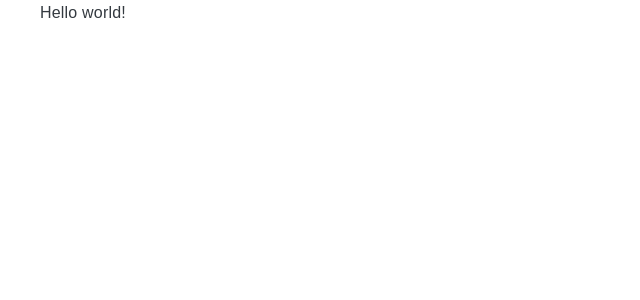
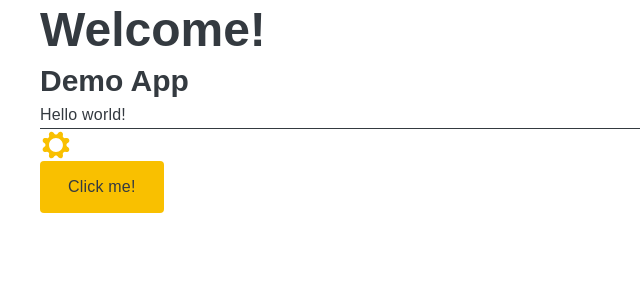
Before and after one commit to PensionBee/ddd-workshop, a React (Vite) app in the folder apps/frontend/: page / in a window 1280 px wide. Shown: the top 300 px of the page, without its empty margins (0-640 px from the left). Built offline with nearby package versions, Linux system fonts and the light colour scheme.

Commit message:
Clean up

```diff
--- a/apps/frontend/src/pages/Home.tsx
+++ b/apps/frontend/src/pages/Home.tsx
@@ -1,5 +1,8 @@
+import { Box } from "@shared/components/Box";
+import { Button } from "@shared/components/Button";
 import { GridContainer, GridRow, GridItem } from "@shared/components/Grid";
-import { BodySmallL } from "@shared/components/Typography";
+import { LargeSystemIcon } from "@shared/components/Svg";
+import { BodySmallL, Heading1, Heading2 } from "@shared/components/Typography";
 
 export const HomePage = () => {
   return (
@@ -9,7 +12,12 @@ export const HomePage = () => {
         <GridContainer>
           <GridRow>
             <GridItem>
+              <Heading1>Welcome!</Heading1>
+              <Heading2>Demo App</Heading2>
               <BodySmallL>Hello world!</BodySmallL>
+              <Box w="100%" borderBottom={1} borderColor="black"/>
+              <LargeSystemIcon icon="Account"/>
+              <Button onClick={() => alert('Hello!')}>Click me!</Button>
             </GridItem>
           </GridRow>
         </GridContainer>
--- a/apps/frontend/src/shared/components/MultiStepForm/MultiStepForm.tsx
+++ b/apps/frontend/src/shared/components/MultiStepForm/MultiStepForm.tsx
@@ -55,6 +55,8 @@ export const createMultiStepFormContext = <FormSchema extends z.AnyZodObject>(
   createContext<MultiStepFormReducer<FormSchema>>([initialState, () => null]);
 
 export const MultiStepForm = <FormSchema extends z.AnyZodObject>({
+  // eslint-disable-next-line @typescript-eslint/ban-ts-comment
+  // @ts-ignore
   _schema, // Required to infer the type of the form schema
   Context,
   partials,
--- a/apps/frontend/src/shared/components/Svg/components/FooterSystemIcons.tsx
+++ b/apps/frontend/src/shared/components/Svg/components/FooterSystemIcons.tsx
@@ -1,4 +1,3 @@
-/* eslint-disable react-refresh/only-export-components */
 export { ReactComponent as FscsLogo } from "@assets/images/fscs-protected-colour.svg";
 export { ReactComponent as TrustPilot } from "@assets/images/trustpilot.svg";
 export { ReactComponent as InternetCrystalMark } from "@assets/images/internet-crystal-mark.svg";
--- /dev/null
+++ b/apps/frontend/svg.d.ts
@@ -0,0 +1,6 @@
+declare module "*.svg" {
+  import React = require("react");
+  export const ReactComponent: React.FC<React.SVGProps<SVGSVGElement>>;
+  const src: string;
+  export default src;
+}
--- a/apps/frontend/tsconfig.json
+++ b/apps/frontend/tsconfig.json
@@ -41,6 +41,6 @@
     "sourceMap": true,
     "strictBindCallApply": true,
   },
-  "include": ["src", "reset.d.ts"],
+  "include": ["src", "reset.d.ts", "svg.d.ts"],
   "references": [{ "path": "./tsconfig.node.json" }]
 }
```
Also changed, not shown: apps/frontend/reset.d.ts (line endings or trailing spaces).
